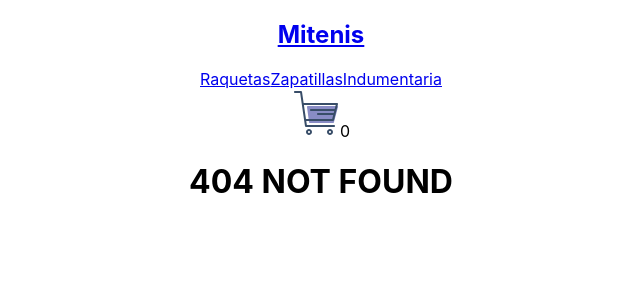
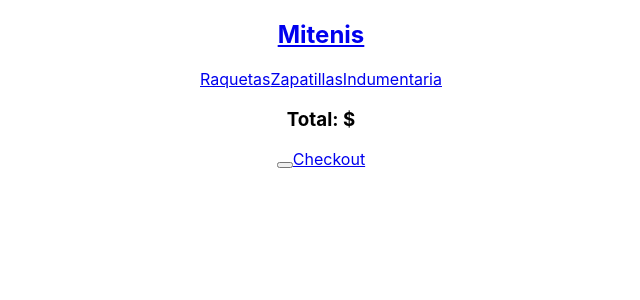
Before and after one commit to rolebru/Mitenis-react, a React (Create React App) app: page /cart in a window 1280 px wide. Before the commit this address had no page. Shown: the top 300 px of the page, without its empty margins (319-959 px from the left). Built offline with nearby package versions, Linux system fonts and the light colour scheme.

Commit message:
agregando cart

```diff
--- a/src/App.js
+++ b/src/App.js
@@ -4,18 +4,22 @@ import { BrowserRouter, Routes, Route} from 'react-router-dom'
 import NavBar from './components/NavBar/NavBar';
 import ItemListContainer from './components/NavBar/ItemListContainer/ItemListContainer';
 import ItemDetailContainer from './components/NavBar/ItemDetailContainer/ItemDetailContainer';
-
+import { Cartprovider } from './context/CartContext';
+import Cart from './components/Cart/Cart';
 function App() {
   return (
     <div className="App">
       <BrowserRouter>
+      <Cartprovider>
       <NavBar/>
       <Routes>
         <Route path='/' element={<ItemListContainer/>}/>
         <Route path='/category/:categoryId' element={<ItemListContainer/>}/>
         <Route path='/item/:itemId' element={<ItemDetailContainer/>}/>
+        <Route path='/cart' element={<Cart/>}/>
         <Route path='*' element={<h1>404 NOT FOUND</h1>}/>
       </Routes>
+      </Cartprovider>
       </BrowserRouter>
     </div>
   );
--- /dev/null
+++ b/src/components/Cart/Cart.jsx
@@ -0,0 +1,29 @@
+import { useContext } from "react"
+import { CartContext } from "../../context/CartContext"
+import { Link } from "react-router-dom"
+import Item from "../NavBar/Item/Item"
+
+
+const Cart = () => {
+    const { cart, clearCart, totalQuantity, total} = useContext(CartContext)
+
+    if(totalQuantity === 0) {
+        return (
+            <div>
+                <h1>No hay items en el carrito</h1>
+                <Link to='/' classname='option'>Productos</Link>
+            </div>
+        )
+    }
+
+    return (
+        <div>
+            { cart.map(p => <Item key={p.id} {...p}/>)}
+            <h3>Total: ${total}</h3>
+            <button onClick={() => clearCart()} className="Button"></button>
+            <Link to='/chechout' className='Option'>Checkout</Link>
+        </div>
+    )
+}
+
+export default Cart
--- a/src/components/ItemDetail/ItemDetail.jsx
+++ b/src/components/ItemDetail/ItemDetail.jsx
@@ -1,6 +1,23 @@
+import { useContext, useState } from "react"
 import ItemCount from "../NavBar/ItemCount/ItemCount"
+import { Link } from "react-router-dom"
+import { CartContext } from "../../context/CartContext"
 
 const ItemDetail = ({id, name, img, category, description, price, stock}) => {
+
+    const [quantityAdded, setQuantityAdded] = useState(0)
+
+    const { addItem } = useContext(CartContext)
+
+    const handleOnAdd = (quantity) =>{
+        setQuantityAdded(quantity)
+
+        const item = {
+            id, name, price
+        }
+
+        addItem(item, quantity)
+    }
     return (
         <article className="CardItem">
             <header className="Header">
@@ -23,7 +40,14 @@ const ItemDetail = ({id, name, img, category, description, price, stock}) => {
                 </p>
             </section>
             <footer className="ItemFooter">
-                <ItemCount initial={1} stock={stock} onAdd={(quantity) => console.log('cantidad agregada')}/>
+                {
+                    quantityAdded > 0 ? (
+                        <Link to='/cart' className='option'>Terminar comprar</Link>
+                    ) : (
+                        <ItemCount initial={1} stock={stock} onAdd={handleOnAdd}/>
+                    )
+                }
+
             </footer>
         </article>
     )
--- a/src/components/NavBar/CartWidget/CartWidget.jsx
+++ b/src/components/NavBar/CartWidget/CartWidget.jsx
@@ -1,11 +1,16 @@
+import { useContext } from 'react'
 import cart from './assets/cart.svg'
+import { CartContext } from '../../../context/CartContext'
+import { Link } from 'react-router-dom'
 
 const CartWidget = () => {
+
+    const { totalQuantity } = useContext(CartContext)
+
     return (
-        <div>
-            <img src={cart} alt="cart-widget"/>
-            0
-        </div>
+        <Link to='/cart' className='CartWidget' style={{ display: totalQuantity > 0 ? 'block' : 'none'}}>
+            <img className='CartImg' src={cart} alt="cart-widget"/>
+        </Link>
     )
 }
 
--- a/src/components/NavBar/Item/Item.jsx
+++ b/src/components/NavBar/Item/Item.jsx
@@ -1,3 +1,5 @@
+import { Link } from "react-router-dom"
+
 const Item = ({id, name, img, price, stock}) => {
 
     return (
@@ -17,7 +19,7 @@ const Item = ({id, name, img, price, stock}) => {
                 </p>
             </section>
             <footer className="ItemFooter">
-                <link to={ `/item/${id} `} className="Option">Ver Detalle</link>
+                <Link to={ `/item/${id} `} className="Option">ver detalle</Link>
             </footer>
         </article>
     )
--- /dev/null
+++ b/src/context/CartContext.jsx
@@ -0,0 +1,38 @@
+import { createContext, useState } from "react";
+
+export const CartContext = createContext({
+    cart: []
+})
+
+export const Cartprovider = ({ children }) => {
+    const [cart, setCart] = useState([])
+
+    console.log(cart)
+
+    const addItem = (item, quantity) => {
+        if(!isInCart(item.id)) {
+            setCart(prev => [...prev, {...item, quantity}])
+        } else {
+            console.error('el producto ya fue agregado')
+        }
+    }
+
+    const removeItem = (itemId) => {
+        const cartUpdated = cart.filter(prod => prod.id !== itemId)
+        setCart(cartUpdated)
+    }
+
+    const clearCart = () => {
+        setCart([])
+    }
+
+    const isInCart = (itemId) => {
+        return cart.some(prod => prod.id === itemId)
+    }
+
+    return (
+        <CartContext.Provider value={{ cart, addItem, removeItem, clearCart}}>{ children }</CartContext.Provider>
+    )
+
+
+}
```
